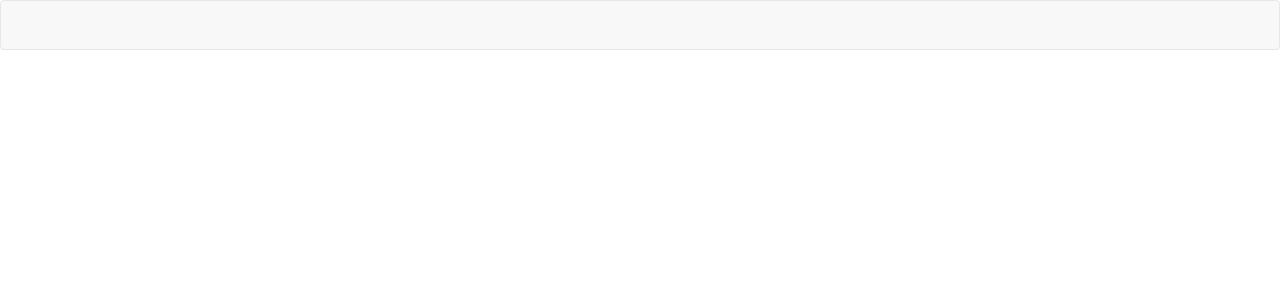
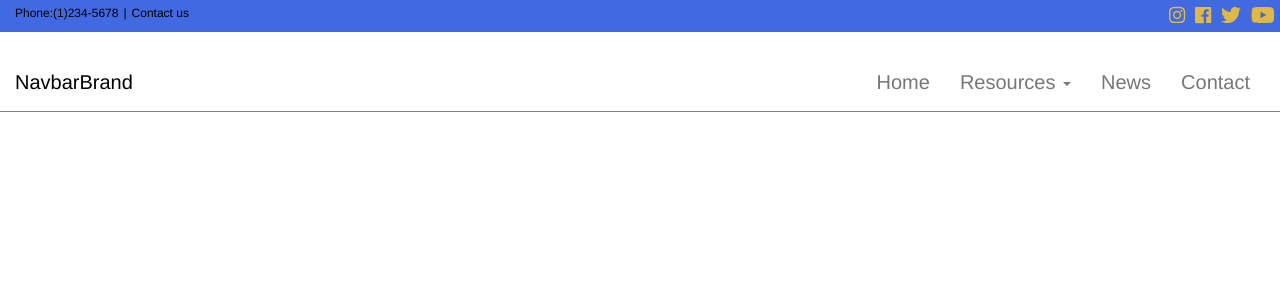
Before and after one commit to agill12/saint_peter_gis, a Django app: page / in a window 1280 px wide. Shown: the top 300 px of the page. Run offline with Django 3.2, Linux system fonts and the light colour scheme; style sheets or scripts are compiled from the project's sources; some libraries are stand-ins or nearby versions.

Commit message:
BASIC NAVBAR

```diff
--- /dev/null
+++ b/home/static/home/styles.css
@@ -0,0 +1,5 @@
+#nav1 {
+  background-color: #4169e1;
+  border-radius: 0;
+  border: none;
+}
--- a/home/static/home/styles.less
+++ b/home/static/home/styles.less
@@ -0,0 +1,51 @@
+//VARIABLES
+@main-color:rgba(65,105,225,1);
+@secondary-color:rgba(225,185,65,1);
+@tertiary-color:white;
+
+//UASAGE
+
+#nav1{
+    background-color: @main-color;
+    border-radius:0;
+    border:none;
+    min-height:32px;
+   .navbar-left{
+       padding-top: 5px;
+       color:black;
+       font-size:12px
+   }
+margin-bottom:0px
+}
+.seperator{
+    padding-right:5px;
+    padding-left:5px;
+}
+
+.social{
+    font-size:30px;
+    color:@secondary-color;
+    .seperator
+}
+
+#nav2{
+    background-color:@tertiary-color;
+    border-radius:0;
+    border:none;
+    border-bottom:1px solid grey;
+    min-height:10vh;
+    li{
+       padding-top: 25px;
+       a{
+           font-size: 20px
+       }
+
+   }
+margin-bottom:0px
+}
+
+#brand{
+        color:black;
+        font-size:20px;
+        padding-top: 40px;
+    }
--- a/home/templates/home/base.html
+++ b/home/templates/home/base.html
@@ -18,17 +18,60 @@
 
 </head>
 <body>
- <nav class="navbar navbar-default">
+ <nav class="navbar navbar-default" id="nav1">
   <div class="container-fluid">
 
     <ul class="nav navbar-nav navbar-left">
-      <li ></li>
+      <li>Phone:(1)234-5678 </li>
+       <li><span class="seperator">|</span> </li>
+        <li> Contact us</li>
       </ul>
       <ul class="nav navbar-nav navbar-right">
-      <li></li>
+      <li><i class="fab fa-instagram social"></i></li>
+       <li><i class="fab fa-facebook social"></i></li>
+        <li><i class="fab fa-twitter social"></i></li>
+         <li><i class="fab fa-youtube social"></i></li>
+
       </ul>
 
   </div><!-- /.container-fluid -->
 </nav>
+<nav class="navbar navbar-default" id="nav2">
+  <div class="container-fluid">
+    <!-- Brand and toggle get grouped for better mobile display -->
+    <div class="navbar-header">
+      <button type="button" class="navbar-toggle collapsed" data-toggle="collapse" data-target="#bs-example-navbar-collapse-1" aria-expanded="false">
+        <span class="sr-only">Toggle navigation</span>
+        <span class="icon-bar"></span>
+        <span class="icon-bar"></span>
+        <span class="icon-bar"></span>
+      </button>
+      <a class="navbar-brand" href="#" id="brand">NavbarBrand</a>
+    </div>
+
+    <!-- Collect the nav links, forms, and other content for toggling -->
+    <div class="collapse navbar-collapse" id="bs-example-navbar-collapse-1">
+
+
+      <ul class="nav navbar-nav navbar-right">
+        <li><a href="#">Home</a></li>
+        <li class="dropdown">
+          <a href="#" class="dropdown-toggle" data-toggle="dropdown" role="button" aria-haspopup="true" aria-expanded="false">Resources <span class="caret"></span></a>
+          <ul class="dropdown-menu">
+            <li><a href="#">Action</a></li>
+            <li><a href="#">Another action</a></li>
+            <li><a href="#">Something else here</a></li>
+            <li role="separator" class="divider"></li>
+            <li><a href="#">Separated link</a></li>
+          </ul>
+        </li>
+        <li><a href="#">News</a></li>
+
+        <li><a href="#">Contact</a></li>
+      </ul>
+    </div><!-- /.navbar-collapse -->
+  </div><!-- /.container-fluid -->
+</nav>
+
 </body>
 </html>
```
